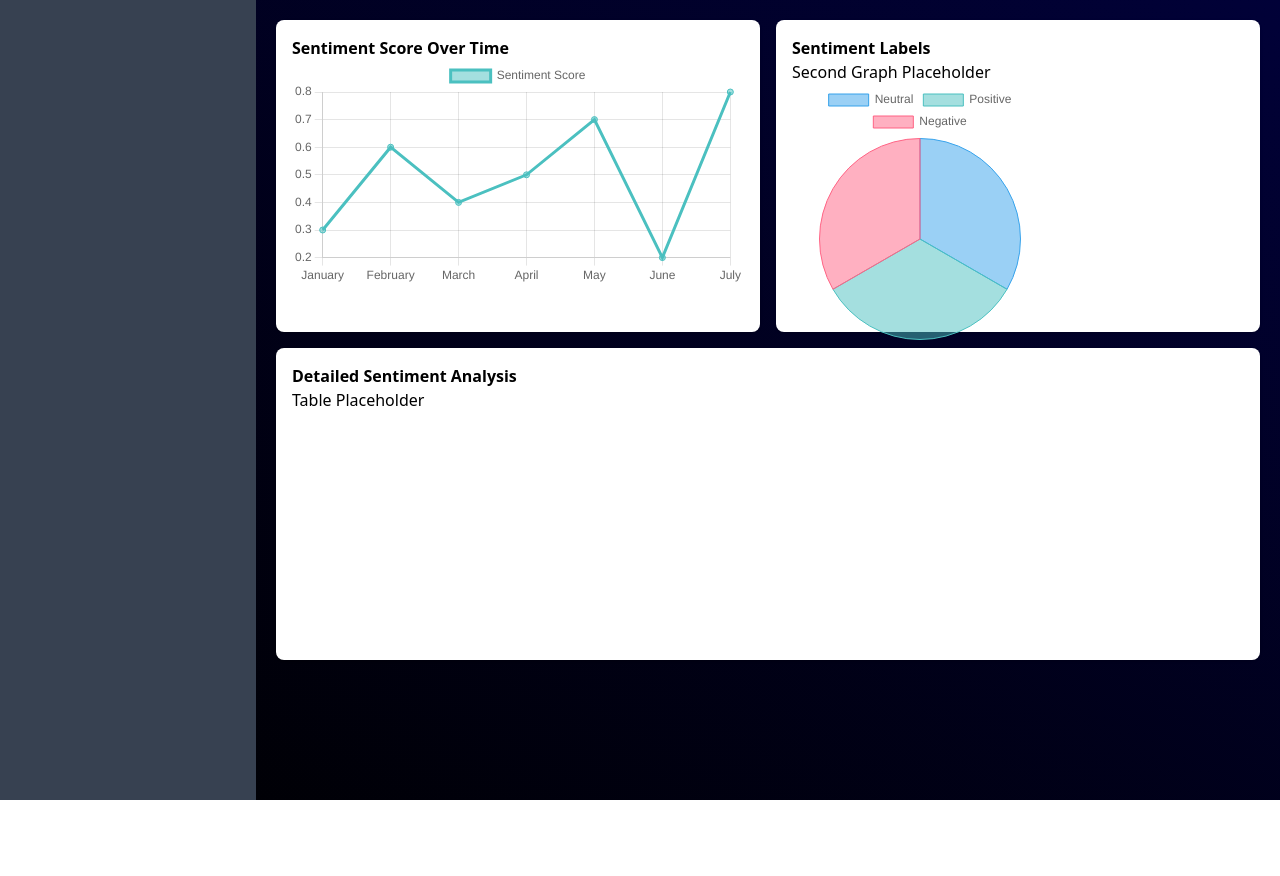
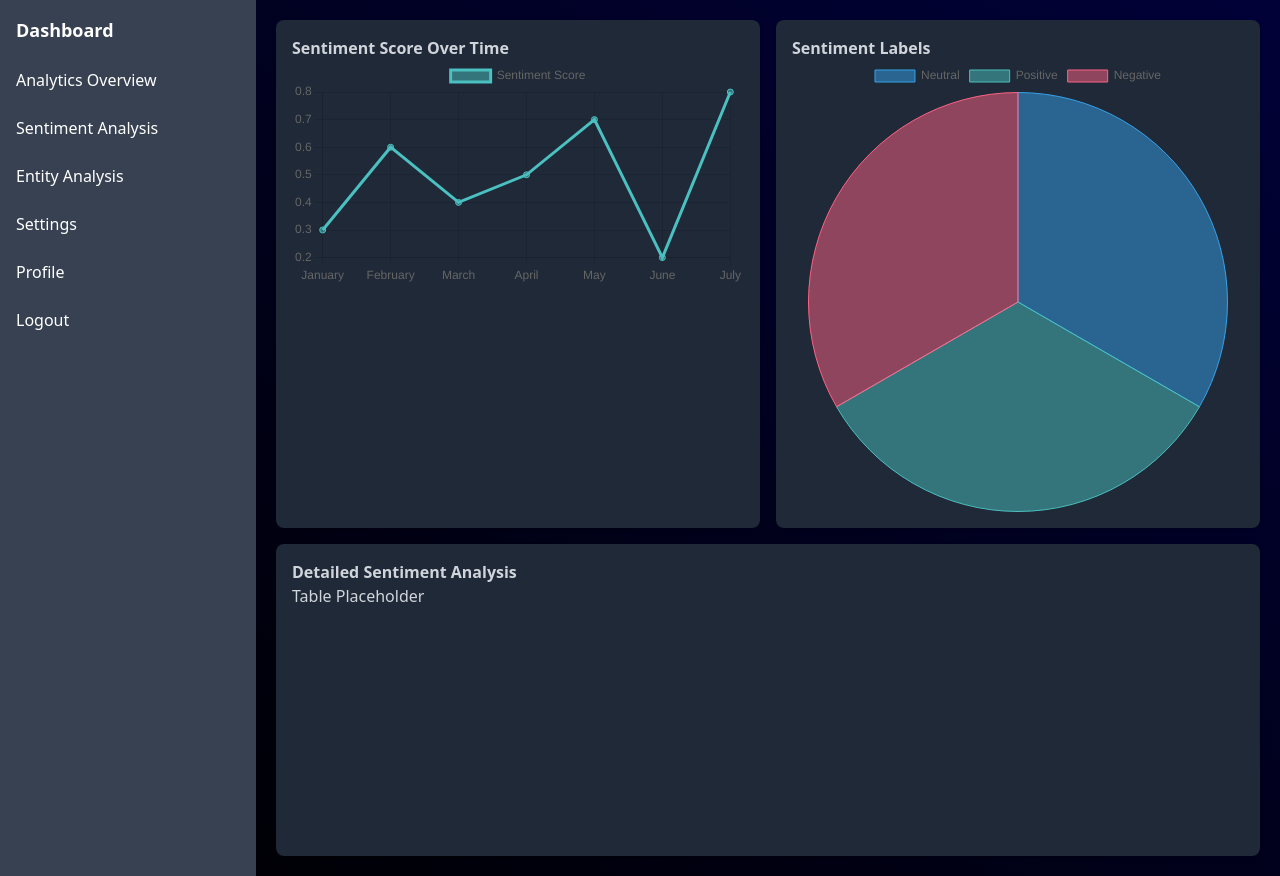
Before and after one commit to 0xShay/VibeCatcher, a React (Vite) app in the folder client/encode-front-end/: page /dashboard in a window 1280 px wide. Before the commit the page ends 800 px from the top, so only its background shows below. Built offline with nearby package versions, Linux system fonts and the light colour scheme.

Commit message:
Dark Theme Analytics Dashboard

```diff
--- a/client/encode-front-end/src/views/dashboard.tsx
+++ b/client/encode-front-end/src/views/dashboard.tsx
@@ -37,32 +37,37 @@ const Dashboard: React.FC = () => {
     }));
 
     return (
-    <div className="flex flex-grow min-h-screen bg-gradient-to-bl from-darkBlue to-trueBlack">
+        <div className="flex flex-grow min-h-screen bg-gradient-to-bl from-darkBlue to-trueBlack text-gray-300">
             {/* Dashboard-specific Vertical Navbar */}
             <div className="w-40 lg:w-64 bg-gray-700 text-white py-4">
-            {/* Navbar content */}
+                <h2 className="text-lg font-semibold px-4 mb-4">Dashboard</h2>
+                <ul className="flex flex-col space-y-2">
+                    <li className="px-4 py-2 hover:bg-gray-600 cursor-pointer">Analytics Overview</li>
+                    <li className="px-4 py-2 hover:bg-gray-600 cursor-pointer">Sentiment Analysis</li>
+                    <li className="px-4 py-2 hover:bg-gray-600 cursor-pointer">Entity Analysis</li>
+                    {/* Mock navbar buttons */}
+                    <li className="px-4 py-2 hover:bg-gray-600 cursor-pointer">Settings</li>
+                    <li className="px-4 py-2 hover:bg-gray-600 cursor-pointer">Profile</li>
+                    <li className="px-4 py-2 hover:bg-gray-600 cursor-pointer">Logout</li>
+                </ul>
             </div>
 
             {/* Main Content Area of Dashboard */}
             <div className="flex-grow p-5">
                 <div className="grid grid-cols-1 lg:grid-cols-2 gap-4">
                     {/* Sentiment Score Over Time */}
-                <div className="bg-white p-4 rounded-lg shadow">
+                    <div className="bg-gray-800 p-4 rounded-lg shadow">
                         <h3 className="font-semibold">Sentiment Score Over Time</h3>
                         <LineChart sentimentData={sentimentScores} />
                     </div>
                     {/* Sentiment Label Distribution */}
-                <div className="bg-white p-4 rounded-lg shadow">
+                    <div className="bg-gray-800 p-4 rounded-lg shadow">
                         <h3 className="font-semibold">Sentiment Labels</h3>
-                    {/* Placeholder for the second graph or visualization */}
-                    {/* You can create a new component similar to LineChart to handle different data visualization */}
-                    <div className="h-64">Second Graph Placeholder
                         <PieChart sentimentLabels={pieChartData} />
                     </div>
                 </div>
-            </div>
                 {/* Table for additional data visualization at the bottom */}
-            <div className="bg-white mt-4 p-4 rounded-lg shadow">
+                <div className="bg-gray-800 mt-4 p-4 rounded-lg shadow">
                     <h3 className="font-semibold">Detailed Sentiment Analysis</h3>
                     {/* Placeholder for table */}
                     <div className="h-64">Table Placeholder</div>
@@ -72,6 +77,5 @@ const Dashboard: React.FC = () => {
     );
 };
 
+// Exporting Dashboard component
 export default Dashboard;
-
-// Exporting Dashboard component
```
Lines whose indentation alone changed are shown as unchanged.
